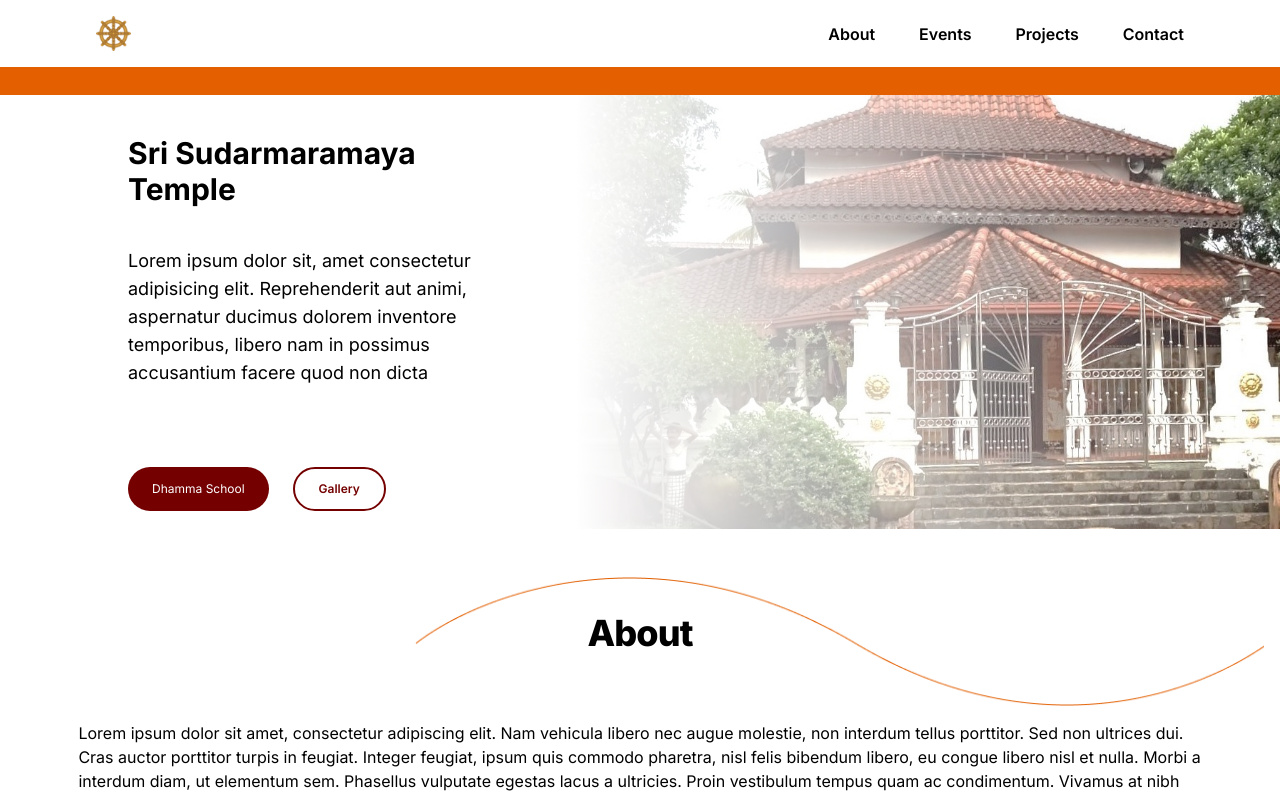
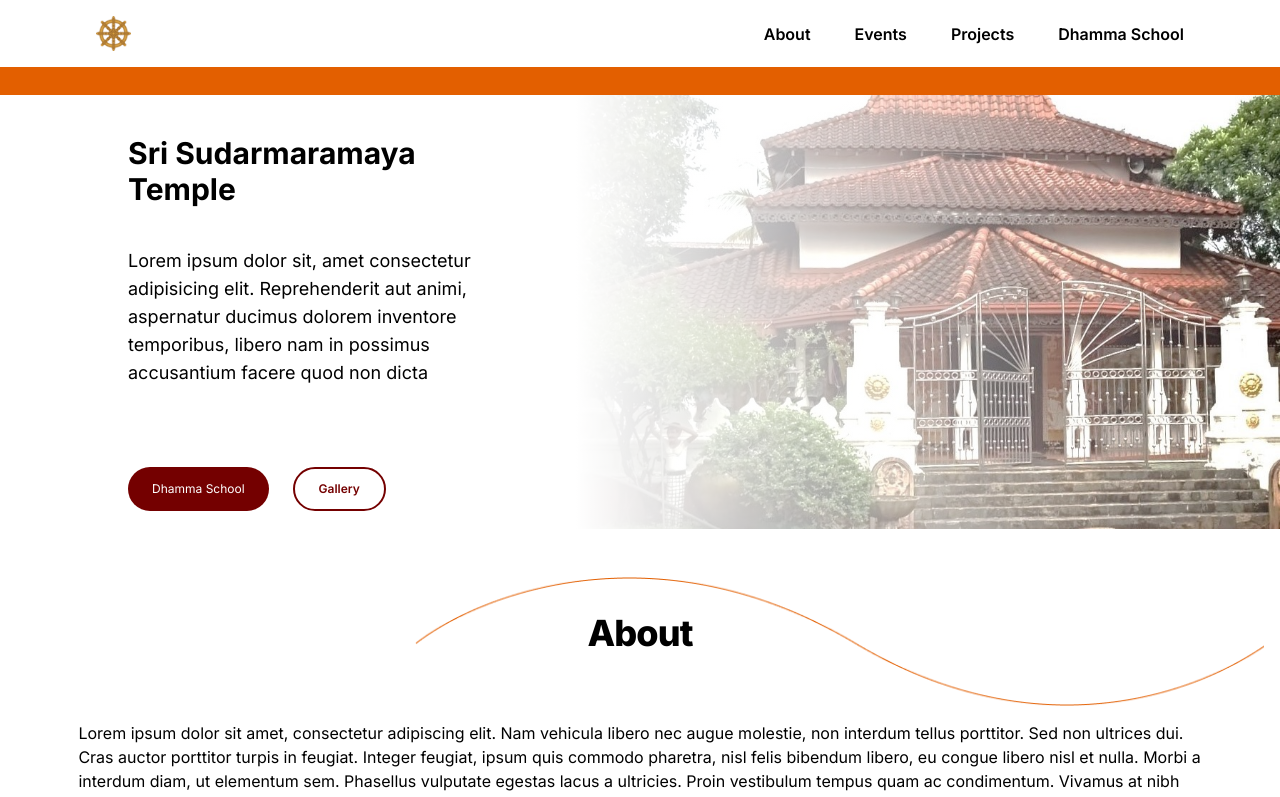
Before and after one commit to ms-club-sliit/pittugala-temple-web, a Next.js app: page / in a window 1280 px wide. Shown: the top 797 px of the page. Built offline with nearby package versions, Linux system fonts and the light colour scheme.

Commit message:
Update Navbar.jsx

```diff
--- a/src/components/Navbar.jsx
+++ b/src/components/Navbar.jsx
@@ -39,7 +39,7 @@ const Navbar = () => {
               <Link href="/projects">Projects</Link>
             </li>
             <li className="pl-5">
-              <Link href="/contact">Contact</Link>
+              <Link href="/dhammaSchool">Dhamma School</Link>
             </li>
           </ul>
         </div>
@@ -58,16 +58,16 @@ const Navbar = () => {
       >
         <div className="flex flex-col items-center">
           <li>
-            <a href="#">About</a>
+            <a href="/about">About</a>
           </li>
           <li>
             <a href="/events">Events</a>
           </li>
           <li>
-            <a href="#">Projects</a>
+            <a href="/projects">Projects</a>
           </li>
           <li>
-            <a href="#">Contact</a>
+            <a href="/dhammaSchool">Dhamma School</a>
           </li>
         </div>
       </ul>
```
